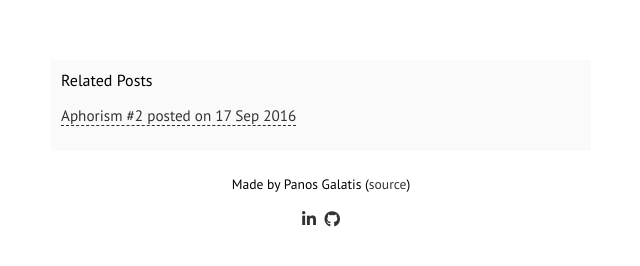
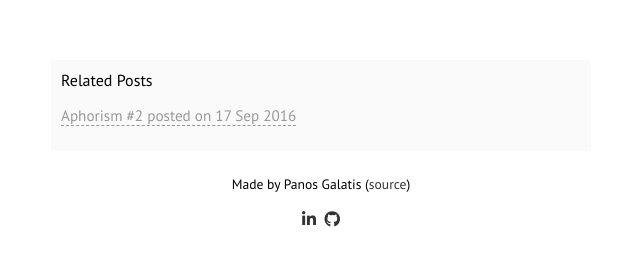
Before and after one commit to pgalatis/pgalatis.github.io, a Jekyll site: the page built from _posts/2016-09-17-Aphorism#1.markdown, in a window 1280 px wide. Shown: the part 462-728 px from the top of the page, without its empty margins (319-959 px from the left). Built offline with Jekyll 4.4.1, drawn with Linux system fonts in a browser that asks for light colours; nearby versions of some CDN libraries.

Commit message:
Update style.css

```diff
--- a/css/style.css
+++ b/css/style.css
@@ -134,7 +134,12 @@ aside.related ul li {
 }
 
 aside.related ul li h3 a {
-  border-bottom: 1px dashed #2c2c2c;
+  color: #999;
+  border-bottom: 1px dashed #999;
+}
+
+aside.related ul li h3 a:hover {
+  color: #666;
 }
 
 .footer {
```
